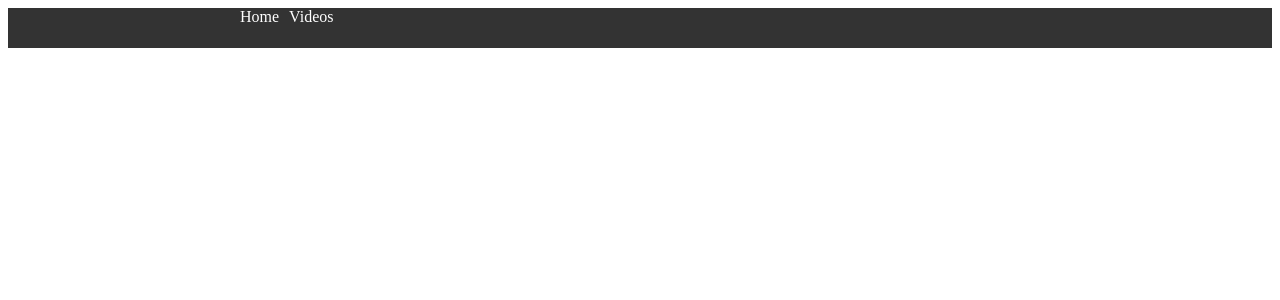
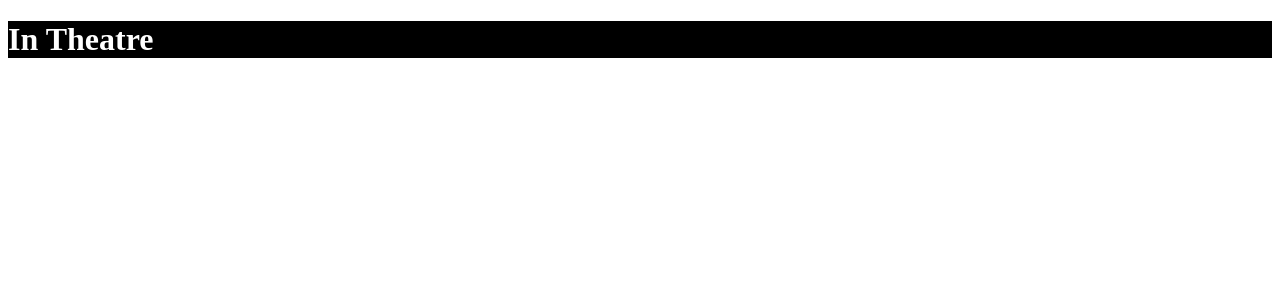
Before and after one commit to Freeman-md/vue-screencasts-nuxt, a Nuxt app: page /theatre in a window 1280 px wide. Before the commit this address had no page. Shown: the top 300 px of the page. Built offline with nearby package versions, Linux system fonts and the light colour scheme.

Commit message:
custom layouts

```diff
--- /dev/null
+++ b/layouts/theatre.vue
@@ -0,0 +1,16 @@
+<template>
+  <nuxt id="theatre-body" />
+</template>
+
+<script>
+export default {
+
+}
+</script>
+
+<style scoped>
+  #theatre-body {
+    background-color: black;
+    color: white;
+  }
+</style>
--- /dev/null
+++ b/pages/theatre.vue
@@ -0,0 +1,15 @@
+<template>
+  <div>
+    <h1>In Theatre</h1>
+  </div>
+</template>
+
+<script>
+export default {
+  layout: 'theatre'
+}
+</script>
+
+<style>
+
+</style>
```
